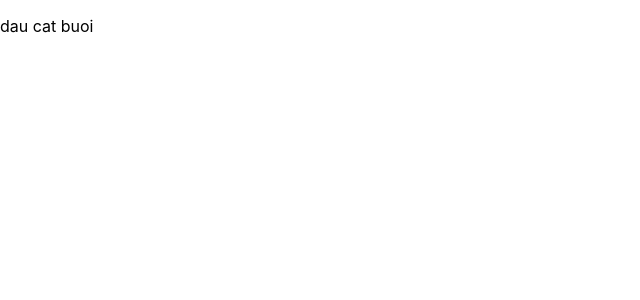
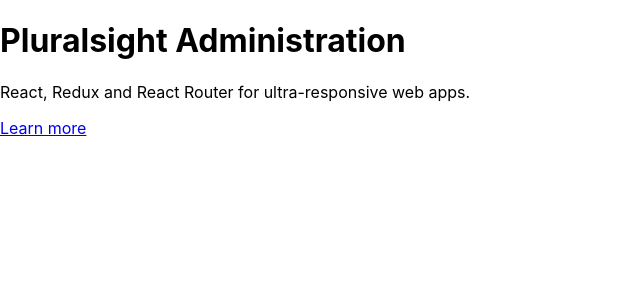
Before and after one commit to Duchieuctk41/redux-app, a React app: page / in a window 1280 px wide. Shown: the top 300 px of the page, without its empty margins (0-640 px from the left). Built offline with nearby package versions, Linux system fonts and the light colour scheme.

Commit message:
[1.0.0] apply homePage && aboutPage.

```diff
--- a/package.json
+++ b/package.json
@@ -54,6 +54,7 @@
     "react-dev-utils": "^11.0.1",
     "react-dom": "^17.0.1",
     "react-refresh": "^0.8.3",
+    "react-router-dom": "^5.2.0",
     "resolve": "1.18.1",
     "resolve-url-loader": "^3.1.2",
     "sass-loader": "8.0.2",
--- a/src/App.js
+++ b/src/App.js
@@ -1,11 +1,14 @@
+import React from "react";
+import { Route } from "react-router-dom";
+import HomePage from "./components/Home/HomePage";
+import AboutPage from "./components/About/AboutPage";
 import classes from "./App.css";
 
-function App() {
-  return (
-    <div className={classes.App}>
-      <p>dau cat buoi</p>
-    </div>
-  );
-}
+const app = (props) => (
+  <div className="container-fluid">
+    <Route exact path="/" component={HomePage} />
+    <Route path="/about" component={AboutPage} />
+  </div>
+)
 
-export default App;
+export default app;
--- a/src/components/About/AboutPage.js
+++ b/src/components/About/AboutPage.js
@@ -1,5 +1,4 @@
 import React from "react";
-import { Link } from "react-router-dom";
 
 const AboutPage = () => (
   <div>
@@ -8,9 +7,6 @@
       This app uses React, Redux, React Router, and many other helpful
       libraries.
     </p>
-    <Link to="about" className="btn btn-primary btn-lg">
-        learn more
-    </Link>
   </div>
 );
 
--- a/src/index.js
+++ b/src/index.js
@@ -3,11 +3,12 @@
 import "./index.css";
 import App from "./App";
 import reportWebVitals from "./reportWebVitals";
+import { BrowserRouter as Router } from "react-router-dom";
 
 ReactDOM.render(
-  <React.StrictMode>
+  <Router>
     <App />
-  </React.StrictMode>,
+  </Router>,
   document.getElementById("root")
 );
 
```
Also changed, not shown: 2 other files (tests, documents, lock files or other folders).
